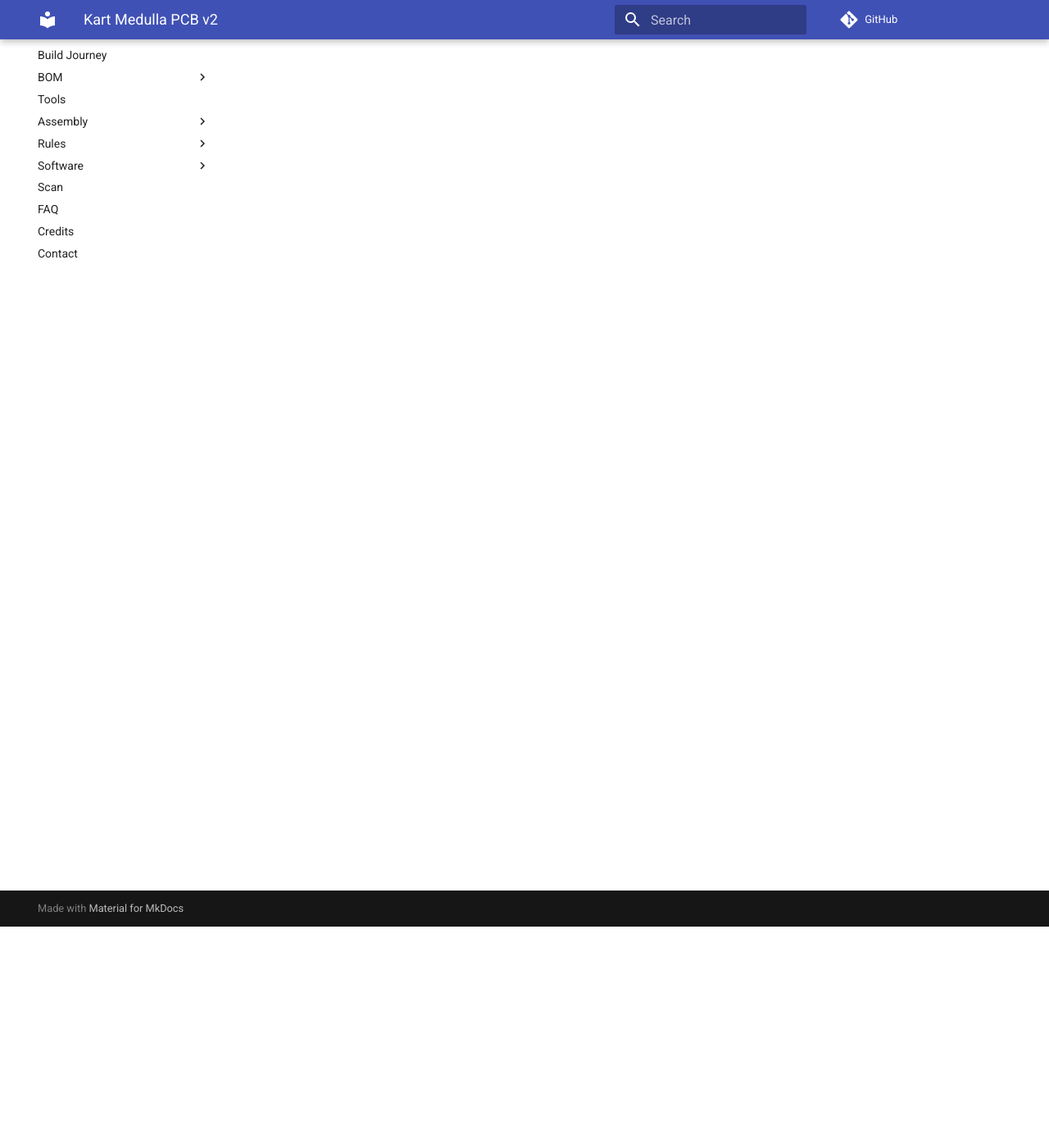
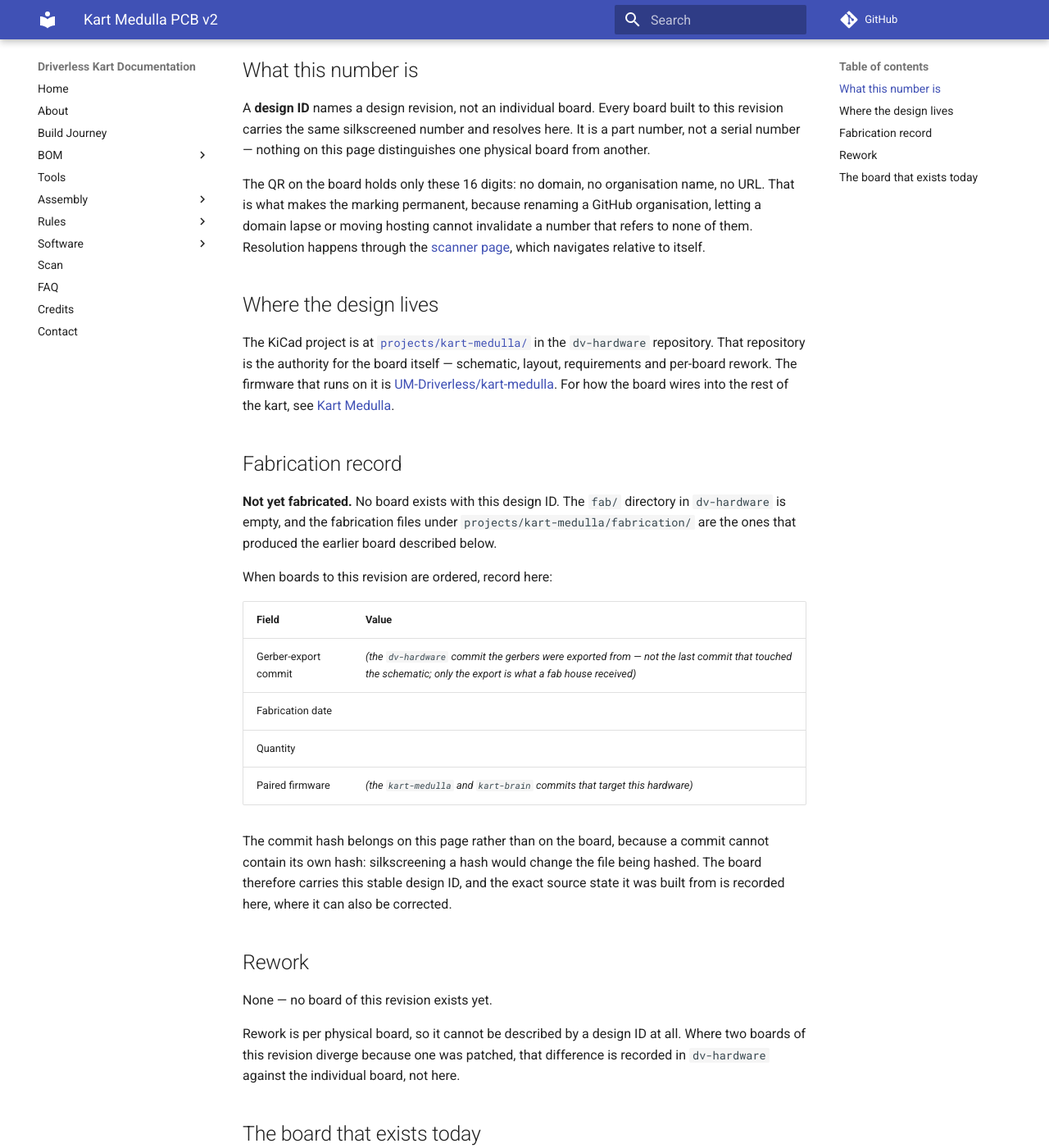
Before and after one commit to UM-Driverless/kart_docs, an MkDocs documentation site: the page built from docs/p/1604094846085574.md, in a window 1280 px wide and 1400 px high, scrolled down 270 px. Shown: the whole window at 82% size. Built offline with MkDocs 1.6.1 and Material for MkDocs 9.7.7, drawn with Linux system fonts in a browser that asks for light colours; comment, search, counter and statistics services are not loaded; some of the changed text lies outside the part shown.

Commit message:
Fill in the Kart Medulla v2 part page

```diff
--- a/docs/p/1604094846085574.md
+++ b/docs/p/1604094846085574.md
@@ -5,9 +5,74 @@
 
 # Kart Medulla PCB v2
 
-**Part ID:** `1604 0948 4608 5574`
+**Design ID:** `1604 0948 4608 5574`
 
+The Kart Medulla is the kart's interface board: an ESP32-S3 microcontroller sitting between the
+Orin compute module and the vehicle's sensors and actuators, breaking out to screw terminals
+CN1–CN10. This page is revision **v2** of that design.
 
-ESP32-S3 kart interface PCB, revision 2. KiCad source: dv-hardware/projects/kart-medulla.
+## What this number is
 
-<!-- Edit this page: link to a BOM component, add photos, specs, notes, history. -->
+A **design ID** names a design revision, not an individual board. Every board built to this
+revision carries the same silkscreened number and resolves here. It is a part number, not a serial
+number — nothing on this page distinguishes one physical board from another.
+
+The QR on the board holds only these 16 digits: no domain, no organisation name, no URL. That is
+what makes the marking permanent, because renaming a GitHub organisation, letting a domain lapse or
+moving hosting cannot invalidate a number that refers to none of them. Resolution happens through
+the [scanner page](../scan.md), which navigates relative to itself.
+
+## Where the design lives
+
+The KiCad project is at
+[`projects/kart-medulla/`](https://github.com/UM-Driverless/dv-hardware/tree/main/projects/kart-medulla)
+in the `dv-hardware` repository. That repository is the authority for the board itself — schematic,
+layout, requirements and per-board rework. The firmware that runs on it is
+[UM-Driverless/kart-medulla](https://github.com/UM-Driverless/kart-medulla). For how the board wires
+into the rest of the kart, see [Kart Medulla](../assembly/electronics/kart-medulla/index.md).
+
+## Fabrication record
+
+**Not yet fabricated.** No board exists with this design ID. The `fab/` directory in `dv-hardware`
+is empty, and the fabrication files under `projects/kart-medulla/fabrication/` are the ones that
+produced the earlier board described below.
+
+When boards to this revision are ordered, record here:
+
+| Field | Value |
+|---|---|
+| Gerber-export commit | *(the `dv-hardware` commit the gerbers were exported from — not the last commit that touched the schematic; only the export is what a fab house received)* |
+| Fabrication date | |
+| Quantity | |
+| Paired firmware | *(the `kart-medulla` and `kart-brain` commits that target this hardware)* |
+
+The commit hash belongs on this page rather than on the board, because a commit cannot contain its
+own hash: silkscreening a hash would change the file being hashed. The board therefore carries this
+stable design ID, and the exact source state it was built from is recorded here, where it can also
+be corrected.
+
+## Rework
+
+None — no board of this revision exists yet.
+
+Rework is per physical board, so it cannot be described by a design ID at all. Where two boards of
+this revision diverge because one was patched, that difference is recorded in `dv-hardware` against
+the individual board, not here.
+
+## The board that exists today
+
+The kart currently runs an **earlier** board, fabricated before design IDs existed, so it has no
+silkscreened ID and no page here. It is identified by its gerber-export commit `84d6dd0` and is
+paired with `kart-brain` at `c200e56`. It carries known faults — notably the CN10.2 brake output
+sitting on the wrong side of the LM358, so it delivers the unamplified 0–5 V DAC output where the
+valve needs 0–10 V. Its full rework list is in
+[`projects/kart-medulla/README.md`](https://github.com/UM-Driverless/dv-hardware/blob/main/projects/kart-medulla/README.md).
+
+That board is **v1**: it is the first version, and a version number is just a name. The revision on
+this page is **v2** rather than v1.1, because it changes the board in ways that are not compatible
+with the old one — a whole new number, not a decimal. Version numbers here mark incompatibility, so
+they say something a reader can act on: a v2 board and v1 firmware are not interchangeable.
+
+The version is printed on the board as `kart-medulla-v2` and appears in the git tag and the
+`fab/<board>/<rev>/` folder, following the project's `<board>-v<N>` convention. It is separate from
+the design ID above, which is random and carries no version meaning.
```
